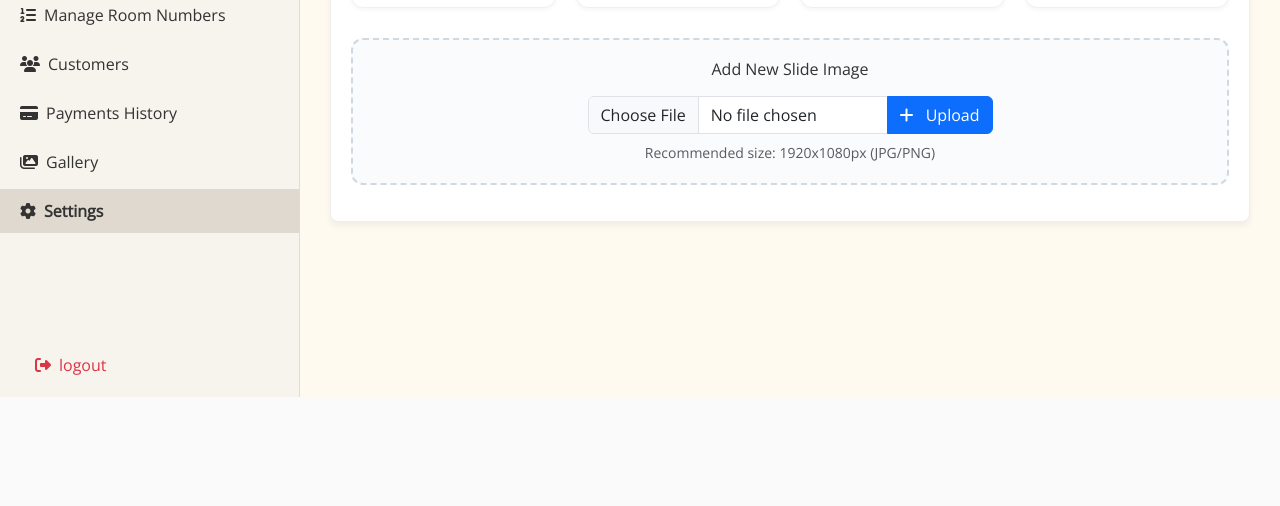
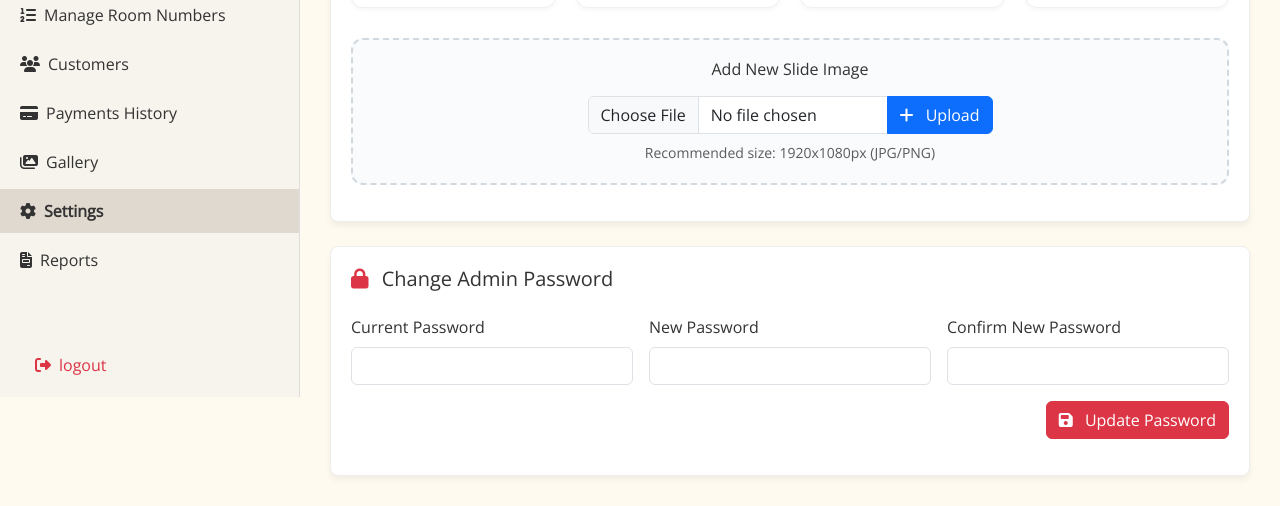
Before and after one commit to Herin27/shakti_bhuvan, a PHP site: page /admin_dashboard.php in a window 1280 px wide, after a click on "Settings". Shown: the part 403-909 px from the top of the page. Before the commit the page ends 800 px from the top, so only its background shows below. Run offline with PHP 8.4, Linux system fonts and the light colour scheme; data comes from the database, SQL or seed files in the repository; data that the repository does not hold is empty.

Commit message:
Add admin password change functionality with validation and feedback

```diff
--- a/admin_dashboard.php
+++ b/admin_dashboard.php
@@ -903,6 +903,8 @@ function countAmenities($amenities_string) {
 
             <a class="nav-link" data-target="gallery-section"><i class="fas fa-images me-2"></i>Gallery</a>
             <a class="nav-link" data-target="settings-section"><i class="fas fa-cog me-2"></i>Settings</a>
+
+            <a class="nav-link" data-target="reports-section"><i class="fas fa-file-invoice me-2"></i>Reports</a>
         </nav>
         <div class="mt-auto p-3">
         </div>
@@ -1930,6 +1932,33 @@ function countAmenities($amenities_string) {
                                 </div>
                             </div>
                         </form>
+                    </div>
+                    <div class="col-12 mt-4">
+                        <div class="dashboard-card">
+                            <h5 class="card-title mb-4"><i class="fas fa-lock me-2 text-danger"></i> Change Admin
+                                Password</h5>
+                            <form method="POST" action="update_password.php">
+                                <div class="row g-3">
+                                    <div class="col-md-4">
+                                        <label class="form-label">Current Password</label>
+                                        <input type="password" name="current_password" class="form-control" required>
+                                    </div>
+                                    <div class="col-md-4">
+                                        <label class="form-label">New Password</label>
+                                        <input type="password" name="new_password" class="form-control" required>
+                                    </div>
+                                    <div class="col-md-4">
+                                        <label class="form-label">Confirm New Password</label>
+                                        <input type="password" name="confirm_password" class="form-control" required>
+                                    </div>
+                                    <div class="col-12 text-end">
+                                        <button type="submit" name="change_password" class="btn btn-danger">
+                                            <i class="fas fa-save me-2"></i> Update Password
+                                        </button>
+                                    </div>
+                                </div>
+                            </form>
+                        </div>
                     </div>
                 </div>
 
```
Also changed, not shown: update_password.php (added, +38 -0 lines).
